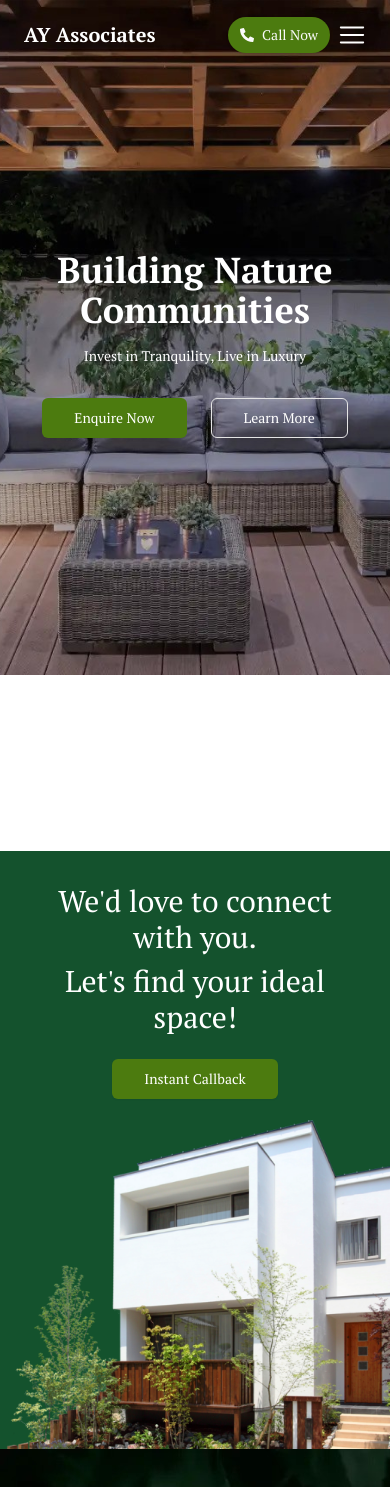
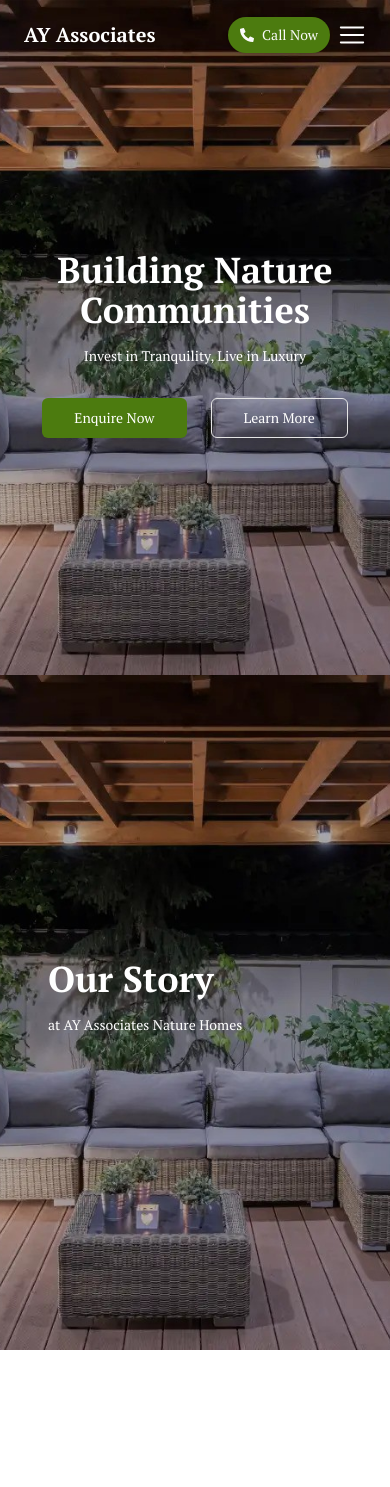
Before and after one commit to dev-kingz/ayassociates, a Next.js app: page / in a window 390 px wide. Shown: the top 1487 px of the page. Built offline with nearby package versions, Linux system fonts and the light colour scheme.

Commit message:
refactor: Update TitleHeader component in homepage
- Replace static background image with dynamic image prop
- Remove titleColor and subTitleColor props
- Improve layout and styling for better responsiveness and readability

```diff
--- a/src/app/page.tsx
+++ b/src/app/page.tsx
@@ -3,6 +3,7 @@ import Link from "next/link";
 import { MdSecurity } from "react-icons/md";
 import { GrUserManager } from "react-icons/gr";
 import { FaMapLocationDot, FaHouseChimney  } from "react-icons/fa6";
+import TitleHeader from "@/components/Header/TitleHeader";
 
 export default function Home() {
   return (
@@ -37,6 +38,7 @@ export default function Home() {
           </div>
         </div>
       </section>
+      <TitleHeader image="/gallery/backgrounds/hero.jpg" titleText="Our Story" subTitleText="at AY Associates Nature Homes" />
     </div>
   );
 }
--- a/src/components/Header/TitleHeader.tsx
+++ b/src/components/Header/TitleHeader.tsx
@@ -1,9 +1,9 @@
 import React from 'react';
 import Image from 'next/image';
 
-const TitleHeader = ({ image, titleText, subTitleText }: { image:string, titleText: string, subTitleText: string }) => {
+const TitleHeader = ({ image, titleText, subTitleText }: { image: string, titleText: string, subTitleText: string }) => {
     return (
-        <div className="relative flex h-[80vh] w-full items-center justify-center sm:h-[90vh]">
+        <div className="relative flex h-[80vh] w-full items-center justify-end sm:h-[90vh]">
             <Image
                 src={image}
                 alt="Background Image"
@@ -12,11 +12,11 @@ const TitleHeader = ({ image, titleText, subTitleText }: { image:string, titleTe
                 quality={100}
                 className="z-0"
             />
-            <div className="absolute inset-0 flex flex-col items-center justify-center text-center text-white z-10">
-                <h1 className="mb-4 px-4 text-4xl font-semibold sm:text-6xl">
+            <div className="absolute inset-0 flex flex-col items-start justify-center text-start text-white z-10 px-12 sm:px-36">
+                <h1 className="mb-4 text-4xl font-semibold sm:text-6xl">
                     {titleText}
                 </h1>
-                <p className="mb-8 px-6 text-sm sm:text-lg font-secondary">
+                <p className="mb-8 text-sm sm:text-lg font-secondary">
                     {subTitleText}
                 </p>
             </div>
```
